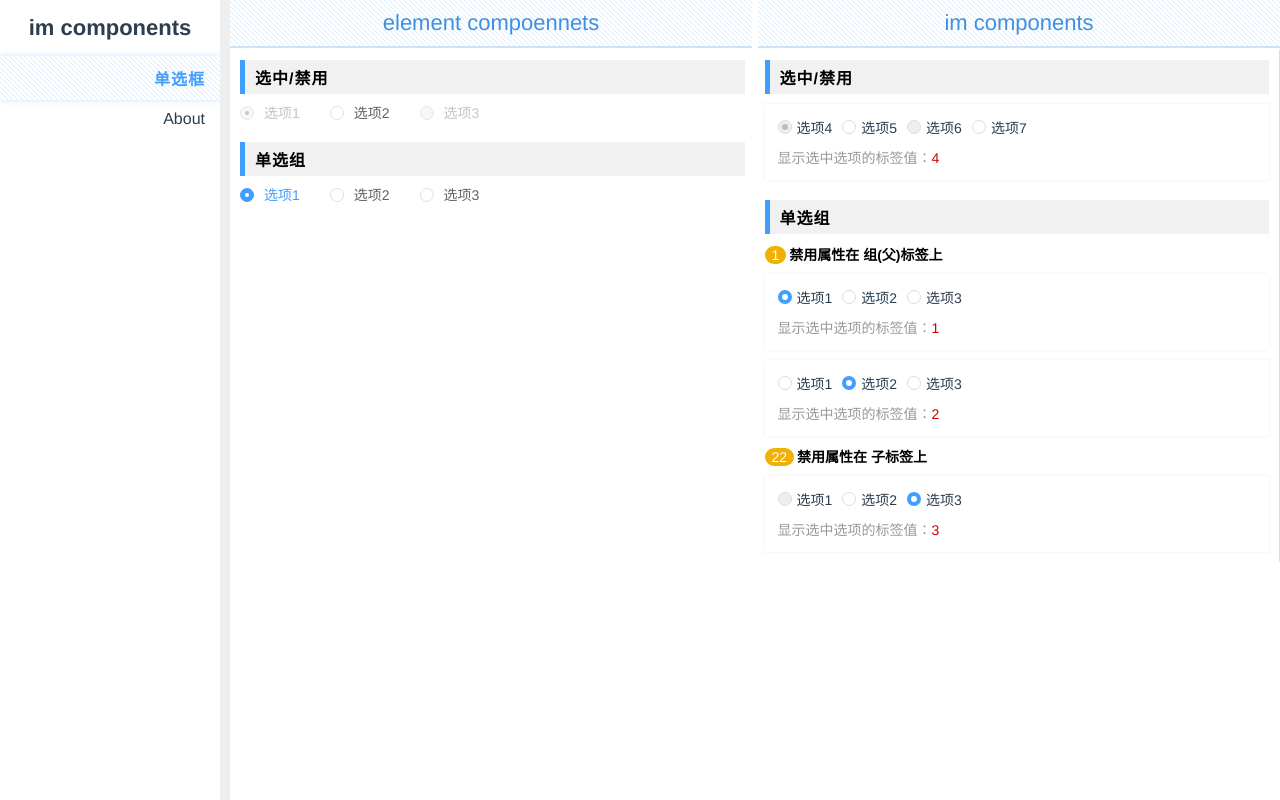
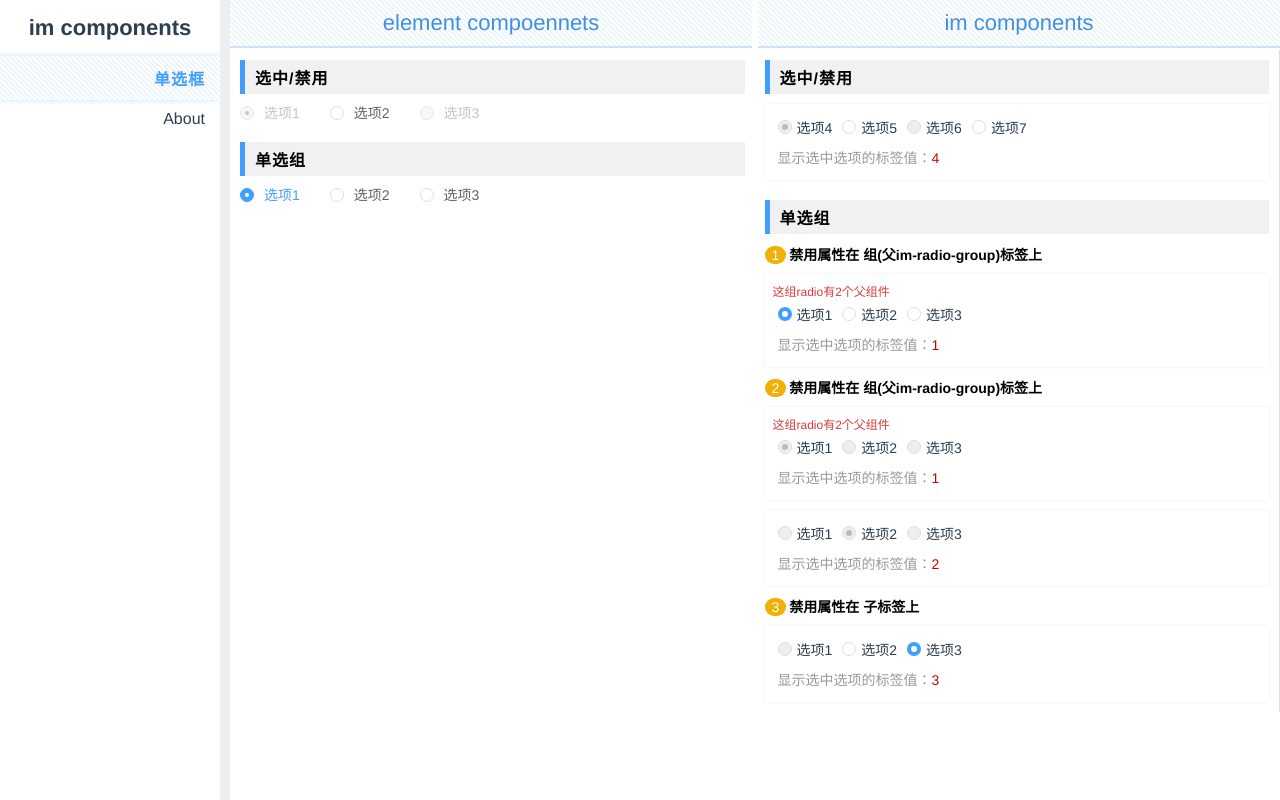
Before and after one commit to txl764496056/vue-imitate-element, a Vue app: page / in a window 1280 px wide. Built offline with nearby package versions, Linux system fonts and the light colour scheme.

Commit message:
单选框

```diff
--- a/src/components/ImRadio.vue
+++ b/src/components/ImRadio.vue
@@ -2,9 +2,8 @@
     <label name="im-radio" class="im-radio">
         <input
         :checked="value===label"
-        :disabled="disabled"
+        :disabled="isDisable"
         v-model='model'
-        @input="radioChange"
          type="radio" :name='name' :value="label"/>
         <span class="im-radio-btn"></span>
         <span class="im-radio-txt">
@@ -42,19 +41,36 @@
         computed:{
             model:{
                 get(){
-                    return this.$parent.$options.componentName==="ImRadioGroup" ? this.$parent.value:this.value;
+                    return this.isGroup() ? this.radio_parent.value:this.value;
                 },
                 set(val){
-                    if (this.$parent.$options.componentName==="ImRadioGroup") {
-                        this.$parent.$emit.apply(this.$parent,['input'].concat(val));
+                    if (this.isGroup()) {
+                        this.radio_parent.$emit.apply(this.radio_parent,['input'].concat(val));
                     } else {
                         this.$emit('input', val);
                     }
 
                 }
             },
+            isDisable:{
+                get(){
+                    return this.isGroup()&&this.radio_parent.disabled ? this.radio_parent.disabled:this.disabled;
+                }
+            }
         },
         methods:{
+            isGroup(){
+                let parent = this.$parent;
+                while(parent){
+                    if(parent.$options.componentName==="ImRadioGroup"){
+                        this.radio_parent = parent;
+                        return true;
+                    }else{
+                        parent = parent.$parent;
+                    }
+                }
+                return false;
+            }
             // radioChange($event){
             //     let val = $event.target.value;
             //     this.$emit('input',val);
@@ -63,12 +79,6 @@
             //     // this.$parent.$emit('handleChange',val);
             //     this.$parent.$emit.apply(this.$parent,['handleChange'].concat(val));
             // },
-            radioChange(){
-                this.$nextTick(()=>{
-                    // this.$emit('input',this.model);
-                    // this.$parent.$emit.apply(this.$parent,['handleChange'].concat(this.model));
-                })
-            }
         },
     }
 </script>
--- a/src/scss/base.css
+++ b/src/scss/base.css
@@ -62,3 +62,8 @@
 .remark span {
   color: #c50303;
 }
+
+.tips {
+  color: #d63c3c;
+  font-size: 12px;
+}
--- a/src/scss/base.min.css
+++ b/src/scss/base.min.css
@@ -1 +1 @@
-.compare-box{display:flex}.compare-box .im-content,.compare-box .el-content{flex:1;overflow-y:auto;padding:0 10px}.compare-box .im-content{border-right:1px solid #ddd}.title{font-size:16px;margin:10px 0;letter-spacing:1px;font-weight:bold;background-color:#f1f1f1;color:#fff;border-left:5px solid #409eff;padding:5px 10px;color:#000}.title:not(:first-of-type){margin-top:20px}.title2{color:#000;font-size:14px;font-weight:bold;margin-top:10px;margin-bottom:5px}.title2::before{content:attr(data-index);display:inline-block;background-color:#f0b104;color:#fff;border-radius:10px;padding:1px 7px;margin-right:3px;font-weight:normal}.group-unit{box-shadow:0 0 3px rgba(125,125,125,0.15);margin:10px 0;padding:8px}.remark{font-size:14px;margin:5px;color:#999}.remark span{color:#c50303}
+.compare-box{display:flex}.compare-box .im-content,.compare-box .el-content{flex:1;overflow-y:auto;padding:0 10px}.compare-box .im-content{border-right:1px solid #ddd}.title{font-size:16px;margin:10px 0;letter-spacing:1px;font-weight:bold;background-color:#f1f1f1;color:#fff;border-left:5px solid #409eff;padding:5px 10px;color:#000}.title:not(:first-of-type){margin-top:20px}.title2{color:#000;font-size:14px;font-weight:bold;margin-top:10px;margin-bottom:5px}.title2::before{content:attr(data-index);display:inline-block;background-color:#f0b104;color:#fff;border-radius:10px;padding:1px 7px;margin-right:3px;font-weight:normal}.group-unit{box-shadow:0 0 3px rgba(125,125,125,0.15);margin:10px 0;padding:8px}.remark{font-size:14px;margin:5px;color:#999}.remark span{color:#c50303}.tips{color:#d63c3c;font-size:12px}
--- a/src/scss/base.scss
+++ b/src/scss/base.scss
@@ -29,3 +29,7 @@ $theme-color:#409eff;
         color:rgb(197, 3, 3);
     }
 }
+
+.tips{
+    color:#d63c3c;font-size:12px;
+}
--- a/src/views/Home.vue
+++ b/src/views/Home.vue
@@ -40,19 +40,35 @@
         <!-- 单选组 -->
         <div class="title">单选组</div>
 
-        <!-- 禁用属性在组标签上 -->
-        <div class="title2" data-index="1">禁用属性在 组(父)标签上</div>
+        <div class="title2" data-index="1">禁用属性在 组(父im-radio-group)标签上</div>
         <div class="group-unit">
+          <p class="tips">这组radio有2个父组件</p>
             <im-radio-group
             v-model="im_radio_group_selected1"
             name="'im-group1'">
-              <!-- 嵌套一个父组件,检测子组件在获取父的时候是否有影响 -->
-              <!-- <empty-test>  -->
                 <im-radio
                 v-for="item in im_radio_group"
                 :key="item.label"
                 :label="item.label">选项{{item.label}}</im-radio>
-              <!-- </empty-test> -->
+            </im-radio-group>
+            <p class="remark">显示选中选项的标签值：<span>{{im_radio_group_selected1}}</span></p>
+        </div>
+
+        <!-- 禁用属性在组标签上 -->
+        <div class="title2" data-index="2">禁用属性在 组(父im-radio-group)标签上</div>
+        <div class="group-unit">
+          <p class="tips">这组radio有2个父组件</p>
+            <im-radio-group
+            v-model="im_radio_group_selected1"
+            :disabled="true"
+            name="'im-group1'">
+              <!-- 嵌套一个父组件,检测子组件在获取父的时候是否有影响 -->
+              <empty-test>
+                <im-radio
+                v-for="item in im_radio_group"
+                :key="item.label"
+                :label="item.label">选项{{item.label}}</im-radio>
+              </empty-test>
             </im-radio-group>
             <p class="remark">显示选中选项的标签值：<span>{{im_radio_group_selected1}}</span></p>
         </div>
@@ -71,7 +87,7 @@
         </div>
 
         <!-- 禁用属性在每个子标签上 -->
-        <div class="title2" data-index="22">禁用属性在 子标签上</div>
+        <div class="title2" data-index="3">禁用属性在 子标签上</div>
         <div class="group-unit">
           <im-radio-group
           v-model="im_radio_group_selected3"
@@ -79,7 +95,6 @@
               <im-radio
               v-for="item in im_radio_group"
               :key="item.label"
-              v-model="select4"
               :disabled="item.disabled"
               :label="item.label">选项{{item.label}}</im-radio>
           </im-radio-group>
@@ -133,11 +148,10 @@ export default {
       im_radio_group_selected2:2,
       im_radio_group_selected3:3,
       im_radio_group:[
-        {label:1,disabled:true,select:3},
-        {label:2,disabled:false,select:3},
-        {label:3,disabled:false,select:3}
+        {label:1,disabled:true},
+        {label:2,disabled:false},
+        {label:3,disabled:false}
       ],
-      select4:3
     }
   },
   mounted(){
```
